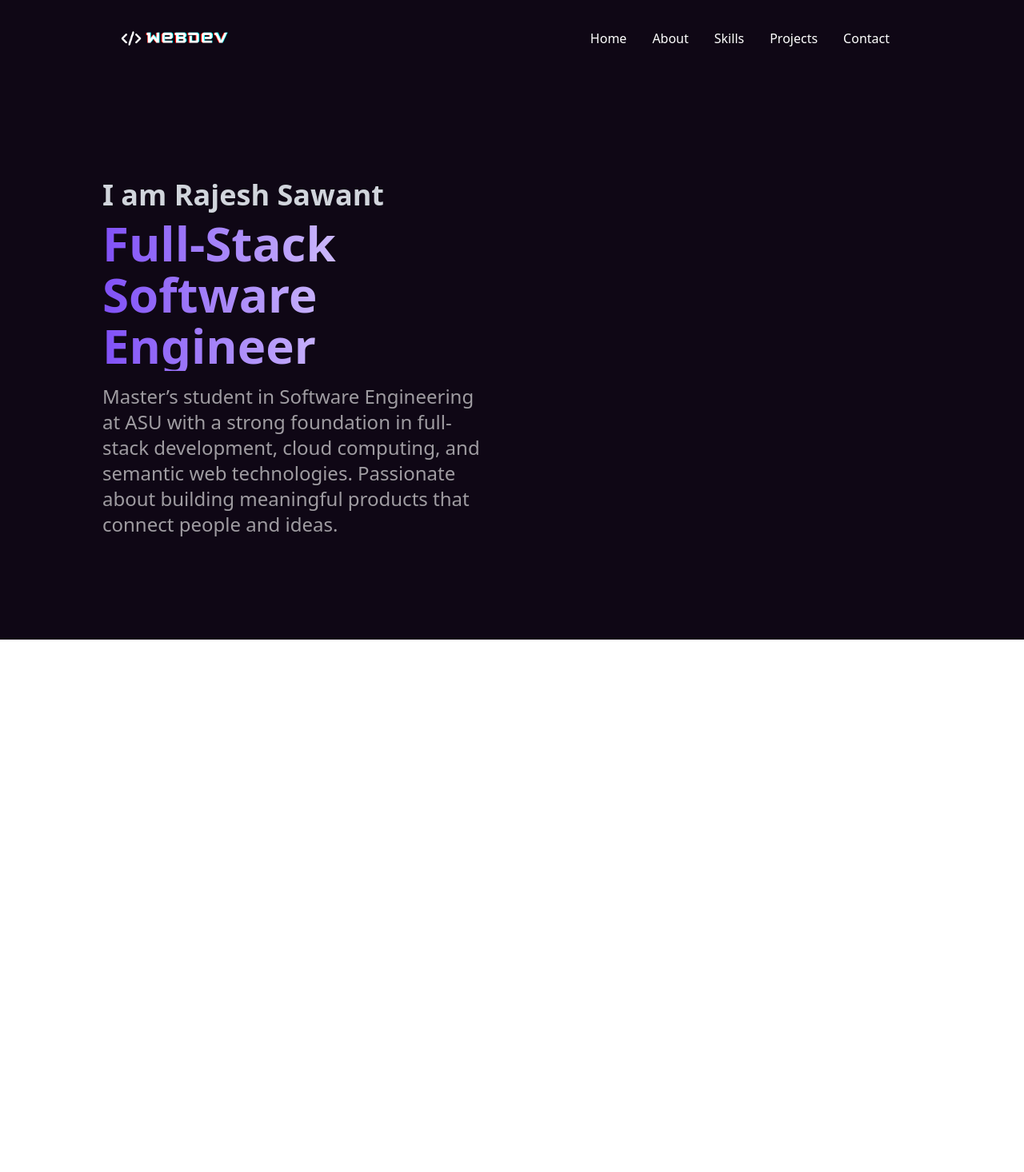
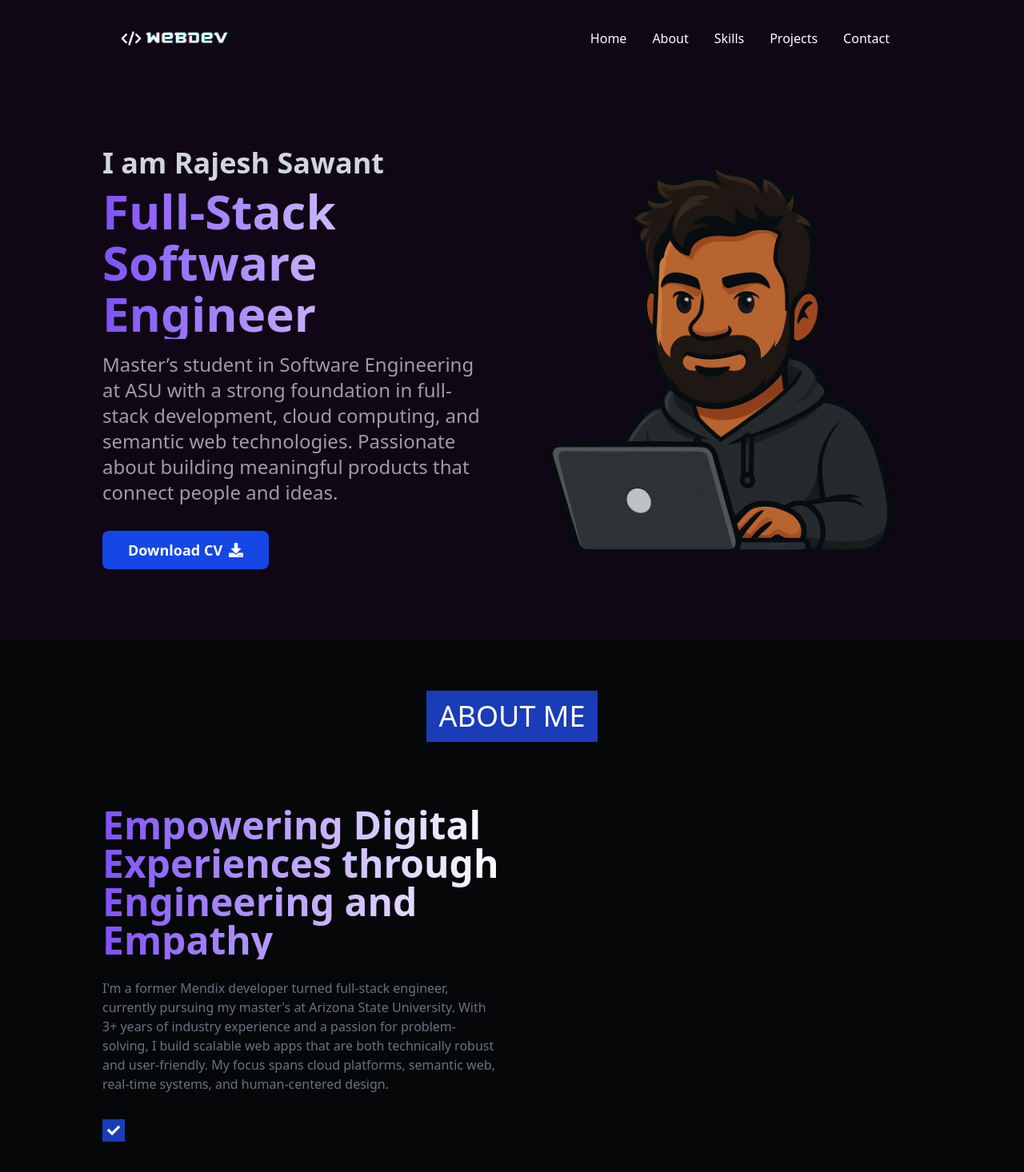
Before and after one commit to rajeshsawant98/rajesh-portfolio, a Next.js app: page / in a window 1280 px wide. Shown: the top 1466 px of the page at 80% size. Before the commit the page ends 800 px from the top, so only its background shows below. Built offline with nearby package versions, Linux system fonts and the light colour scheme.

Commit message:
Refactor code structure for improved readability and maintainability

```diff
--- a/app/layout.tsx
+++ b/app/layout.tsx
@@ -14,8 +14,8 @@
 });
 
 export const metadata: Metadata = {
-  title: "Create Next App",
-  description: "Generated by create next app",
+  title: "Rajesh Sawant | Portfolio",
+  description: "A portfolio showcasing my skills and projects",
 };
 
 export default function RootLayout({
--- /dev/null
+++ b/components/Helper/SectionHeading.tsx
@@ -0,0 +1,11 @@
+import React , { ReactNode } from 'react'
+
+type Props = {
+    children: ReactNode;
+}
+
+const SectionHeading = ( {children}:Props) => {
+  return <h1 className="bg-blue-800 w-fit text-center px-4 py-3 mx-auto text-white text-2xl sm:text-3xl md:text-4xl uppercase ">{children}</h1>
+}
+
+export default SectionHeading
--- a/components/Hero/Hero.tsx
+++ /dev/null
@@ -1,26 +0,0 @@
-import React from 'react'
-import { BaseInfo } from '@/data/data'
-
-const Hero = () => {
-  return (
-    <div className="w-full pt-[4vh] md:pt-[12vh] h-screen bg-[#0f0715] overflow-hidden relative">
-        <div className="flex justify-center flex-col w-4/5 h-full mx-auto">
-        <div className="grid grid-cols-1 lg:grid-cols-2 items-center gap-12">
-            <div>
-                <h1 className="text-2xl md:text-3xl lg:text-4xl mb-2 text-gray-300 font-semibold">
-                    I am {BaseInfo.name}
-                </h1>
-                <h1 className="text-bg text-3xl sm:text-4xl md:text-5xl lg:text-6xl xl:text-7x1 font-bold md:leading-[3rem] lg:leading-[3.5rem] xl:leading-[4rem] text-white">
-                    {BaseInfo.position}
-                </h1>
-                <p className="mt-4 text-sm md:text-base lg:text-2xl text-white opacity-60 ">
-                    {BaseInfo.description}
-                </p>
-            </div>
-        </div>
-        </div>
-    </div>
-  )
-}
-
-export default Hero
--- /dev/null
+++ b/components/Home/About/About.tsx
@@ -0,0 +1,34 @@
+import SectionHeading from "@/components/Helper/SectionHeading";
+import { aboutInfo } from "@/data/data";
+import React from "react";
+import { FaCheck } from "react-icons/fa";
+
+const About = () => {
+  return (
+    <div className="pt-16 pb-16 bg-[#050709]">
+      {/* Section Heading */}
+      <SectionHeading>About Me</SectionHeading>
+      <div className="w-[80%] mx-auto grid grid-cols-1 lg:grid-cols-2 gap-8 items-center mt-20">
+        <div>
+            <h1 className="text-bg text-[26px] sm:text-3xl md:text-4xl lg:text-5xl font-bold text-gray-200">
+                {aboutInfo.title}
+            </h1>
+            <p className="mt-6 text-base text-gray-500">{aboutInfo.description}</p>
+
+        <div className="mt-8">
+            <div className="flex items-center space-x-2 mb-6">
+                <div className="w-7 h-7 bg-blue-800 flex flex-col items-center justify-center">
+                    <FaCheck className="text-white" />
+                </div>
+
+            </div>
+        </div>
+        </div>
+        <div></div>
+
+      </div>
+    </div>
+  );
+};
+
+export default About;
--- /dev/null
+++ b/components/Home/Hero/Hero.tsx
@@ -0,0 +1,40 @@
+import React from "react";
+import { BaseInfo } from "@/data/data";
+import { FaDownload } from "react-icons/fa";
+import Image from "next/image";
+
+const Hero = () => {
+  return (
+    <div className="w-full pt-[4vh] md:pt-[12vh] h-screen bg-[#0f0715] overflow-hidden relative">
+      <div className="flex justify-center flex-col w-4/5 h-full mx-auto">
+        <div className="grid grid-cols-1 lg:grid-cols-2 items-center gap-12">
+          <div>
+            <h1 className="text-2xl md:text-3xl lg:text-4xl mb-2 text-gray-300 font-semibold">
+              I am {BaseInfo.name}
+            </h1>
+            <h1 className="text-bg text-3xl sm:text-4xl md:text-5xl lg:text-6xl xl:text-7x1 font-bold md:leading-[3rem] lg:leading-[3.5rem] xl:leading-[4rem] text-white">
+              {BaseInfo.position}
+            </h1>
+            <p className="mt-4 text-sm md:text-base lg:text-2xl text-white opacity-60 ">
+              {BaseInfo.description}
+            </p>
+            <button className=" md:px-8 md:py-2.5 px-6 py-1.5 text-white font-semibold text-sm md:text-lg transition-all duration-200 rounded-lg mt-8 bg-blue-700 hover:bg-blue-900 flex items-center space-x-2">
+              <span> Download CV</span>
+              <FaDownload />
+            </button>
+          </div>
+          <div className="mx-auto hidden lg:block overflow-x-hidden">
+            <Image
+              src={BaseInfo.profilePic}
+              alt={BaseInfo.name}
+              width={500}
+              height={500}
+            />
+          </div>
+        </div>
+      </div>
+    </div>
+  );
+};
+
+export default Hero;
--- a/components/Home/Home.tsx
+++ b/components/Home/Home.tsx
@@ -1,10 +1,12 @@
 import React from 'react'
-import Hero from '../Hero/Hero'
+import Hero from './Hero/Hero'
+import About from './About/About'
 
 const Home = () => {
   return (
     <div className='overflow-hidden' >
       <Hero />
+      <About />
     </div>
   )
 }
```
Also changed, not shown: public/images/hero.png, public/images/stock.png (added).
